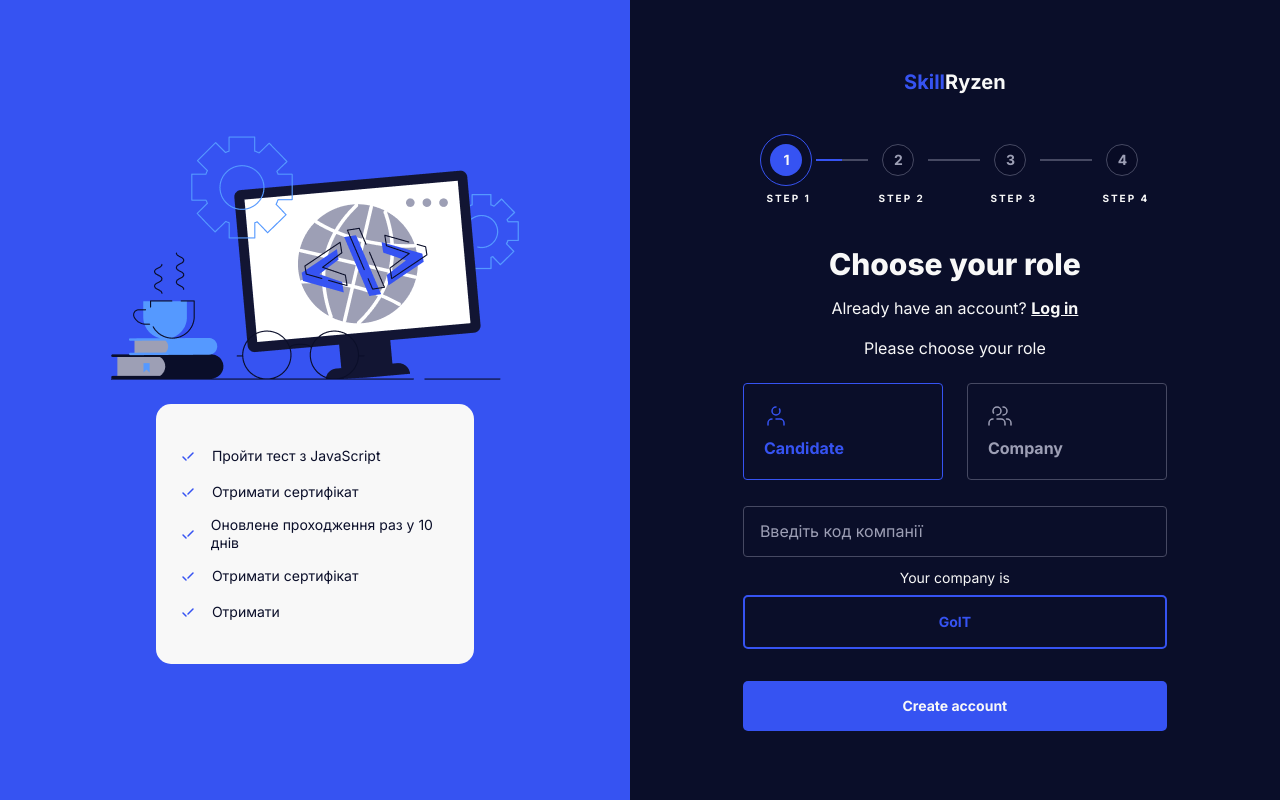
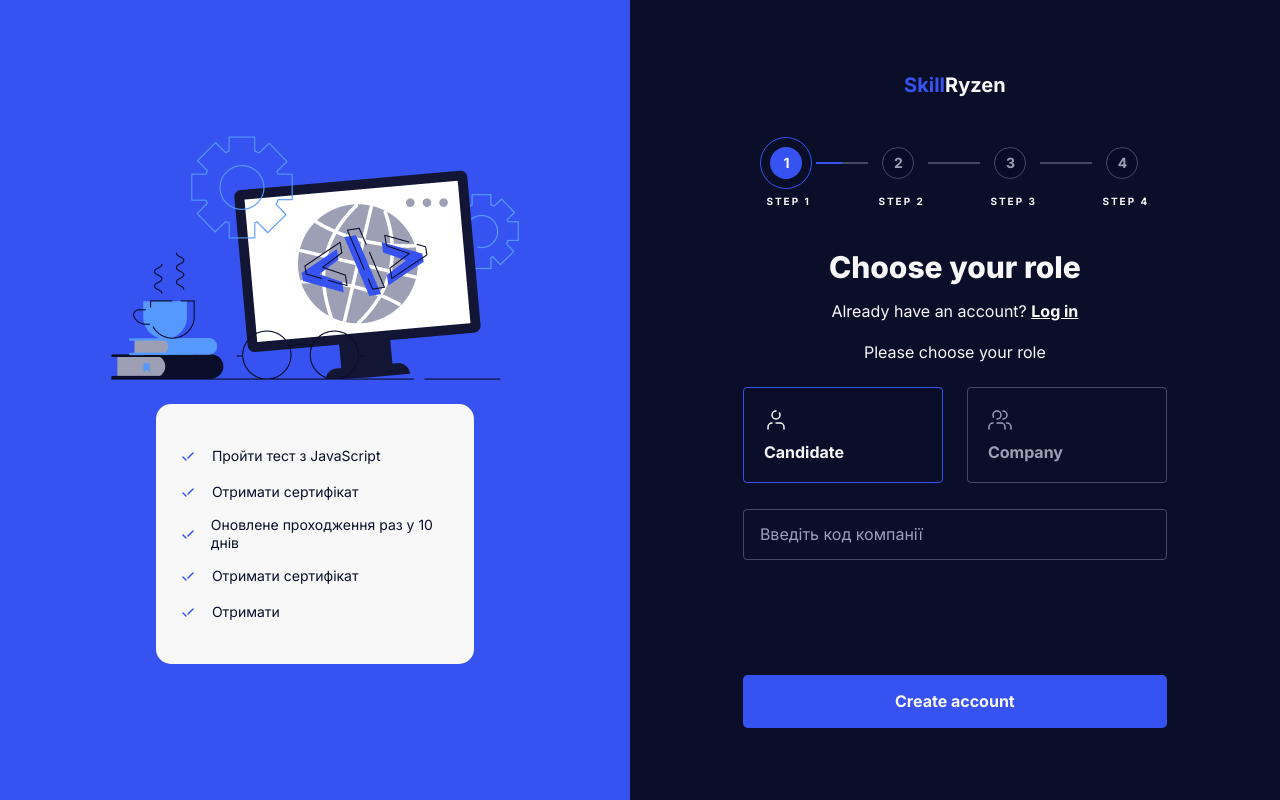
Before and after one commit to SoftRyzen-internship/skillryzen, a React app: page /register in a window 1280 px wide. Built offline with nearby package versions, Linux system fonts and the light colour scheme.

Commit message:
SR-18: init code input

```diff
--- a/src/modules/details/components/AuthFormStep1/AuthFormStep1.module.scss
+++ b/src/modules/details/components/AuthFormStep1/AuthFormStep1.module.scss
@@ -11,7 +11,7 @@
   color: var(--secondary-txt-cl);
 
   input:checked + .roleBtn{
-    color: var(--accent-cl);
+    color: var(--primary-txt-cl);
     border-color: var(--accent-cl);
   }
 }
@@ -33,12 +33,15 @@
 }
 
 .codeInput{
+  position: relative;
   margin-bottom: 12px;
   width: 100%;
   padding: 14px 16px;
 
   border: 1px solid var(--disabled-cl);
   border-radius: 4px;
+
+  outline: none;
 
   background-color: transparent;
 }
@@ -51,9 +54,39 @@
   font-size: var(--text-md);
 }
 
+.buttonsTitle{
+  margin-bottom: 8px;
+}
+
 .buttonsList{
-  margin-top: 8px;
+  min-height: 156px;
   display: flex;
   flex-direction: column;
   gap: 32px;
+
+  & > li:first-child{
+    font-size: 16px;
+  }
+
+  & > li:last-child{
+    margin-top: auto;
+  }
 }
+
+.inputWrapper{
+  position: relative;
+}
+
+.valid .codeInput{
+  border-color: var(--success-cl);
+}
+
+.valid::after{
+  content: '';
+  position: absolute;
+  top: 12px;
+  right: 12px;
+  width: 24px;
+  height: 24px;
+  background-image: url('assets/images/svg/check-small.svg');
+}
--- a/src/modules/details/components/AuthFormStep1/AuthFormStep1.tsx
+++ b/src/modules/details/components/AuthFormStep1/AuthFormStep1.tsx
@@ -1,6 +1,6 @@
 import s from './AuthFormStep1.module.scss';
-import { User, Users } from '../../../../theme/icons.const';
-import { AuthButton, Input } from '../../../../ui-kit/index';
+import { User, Users } from 'theme/icons.const';
+import { AuthButton, Input } from 'ui-kit';
 import { useState } from 'react';
 
 export const AuthFormStep1 = () => {
@@ -13,9 +13,12 @@ export const AuthFormStep1 = () => {
   const handleChange = (e: React.ChangeEvent<HTMLInputElement>) => {
     setCode(e.target.value);
 
-    if (code.length === 5) {
+    if (e.target.value.length === 5) {
       setIsValid(true);
+      return;
     }
+
+    setIsValid(false);
   };
 
   return (
@@ -45,6 +48,7 @@ export const AuthFormStep1 = () => {
           </li>
         </ul>
       </fieldset>
+      <div className={`${s.inputWrapper} ${isValid ? s.valid : null}`}>
         <Input
           onChange={handleChange}
           className={s.codeInput}
@@ -52,10 +56,12 @@ export const AuthFormStep1 = () => {
           placeholder='Введіть код компанії'
           value={code}
         />
+      </div>
       <div className={s.buttonsWrapper}>
+        <ul className={s.buttonsList}>
+          {isValid && (
+            <li>
               <p className={s.buttonsTitle}>Your company is</p>
-        <ul className={s.buttonsList}>
-          <li>
               <AuthButton
                 onClick={handleClick}
                 size='large'
@@ -64,6 +70,7 @@ export const AuthFormStep1 = () => {
                 color='white'
               />
             </li>
+          )}
           <li>
             <AuthButton
               onClick={handleClick}
--- a/src/ui-kit/Input/Input.tsx
+++ b/src/ui-kit/Input/Input.tsx
@@ -20,7 +20,7 @@ export const Input = ({
   value,
 }: IProps) => {
   return (
-    <div className={s.inputContainer}>
+    <label className={s.inputContainer}>
       <input
         className={className ? className : s.input}
         name={name}
@@ -32,6 +32,6 @@ export const Input = ({
       <button className={icon ? s.iconVisible : s.iconHidden} type='button'>
         <img className={s.icon} src={icon} alt='Icon Search' />
       </button>
-    </div>
+    </label>
   );
 };
```
Lines whose indentation alone changed are shown as unchanged.
